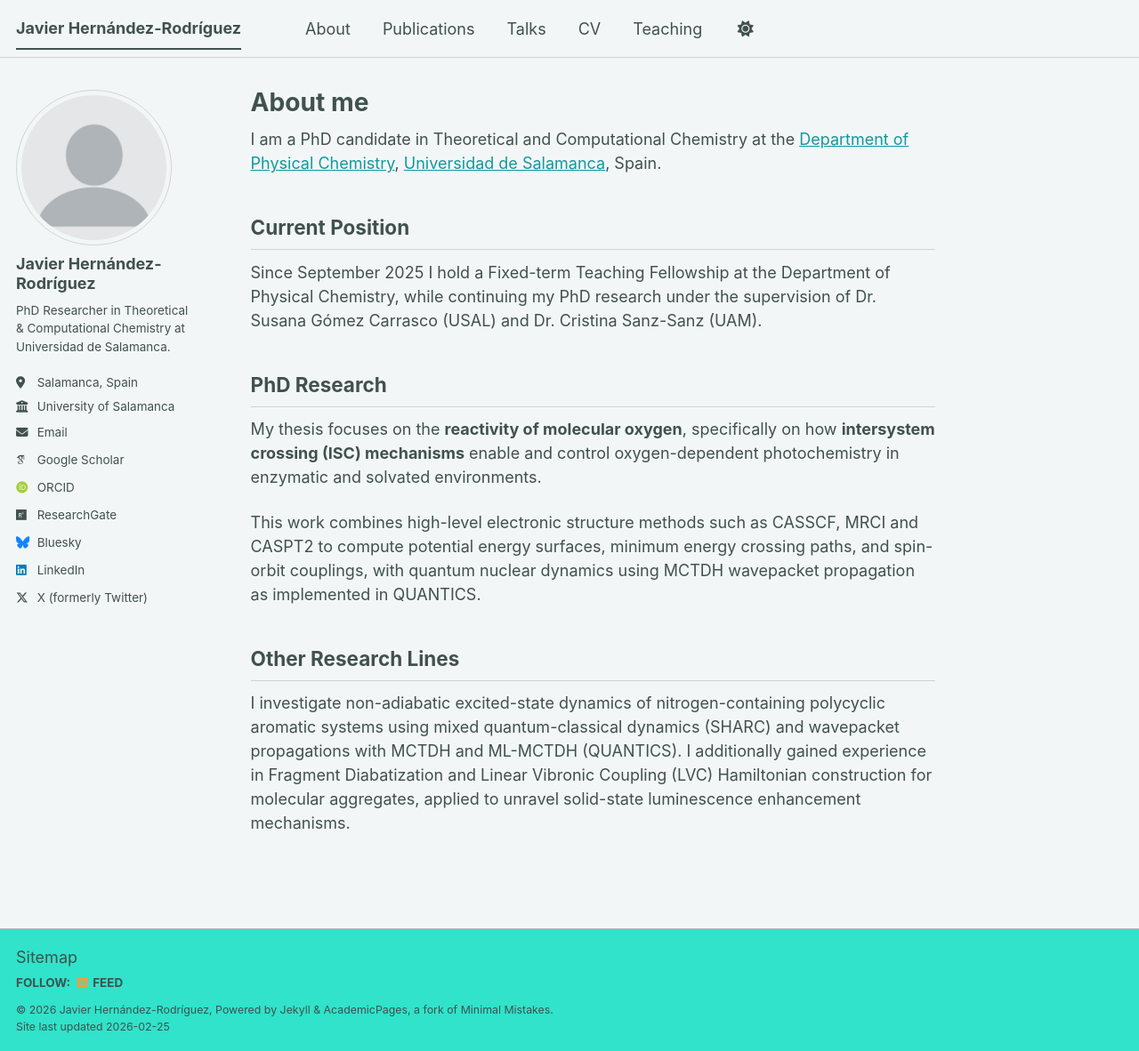
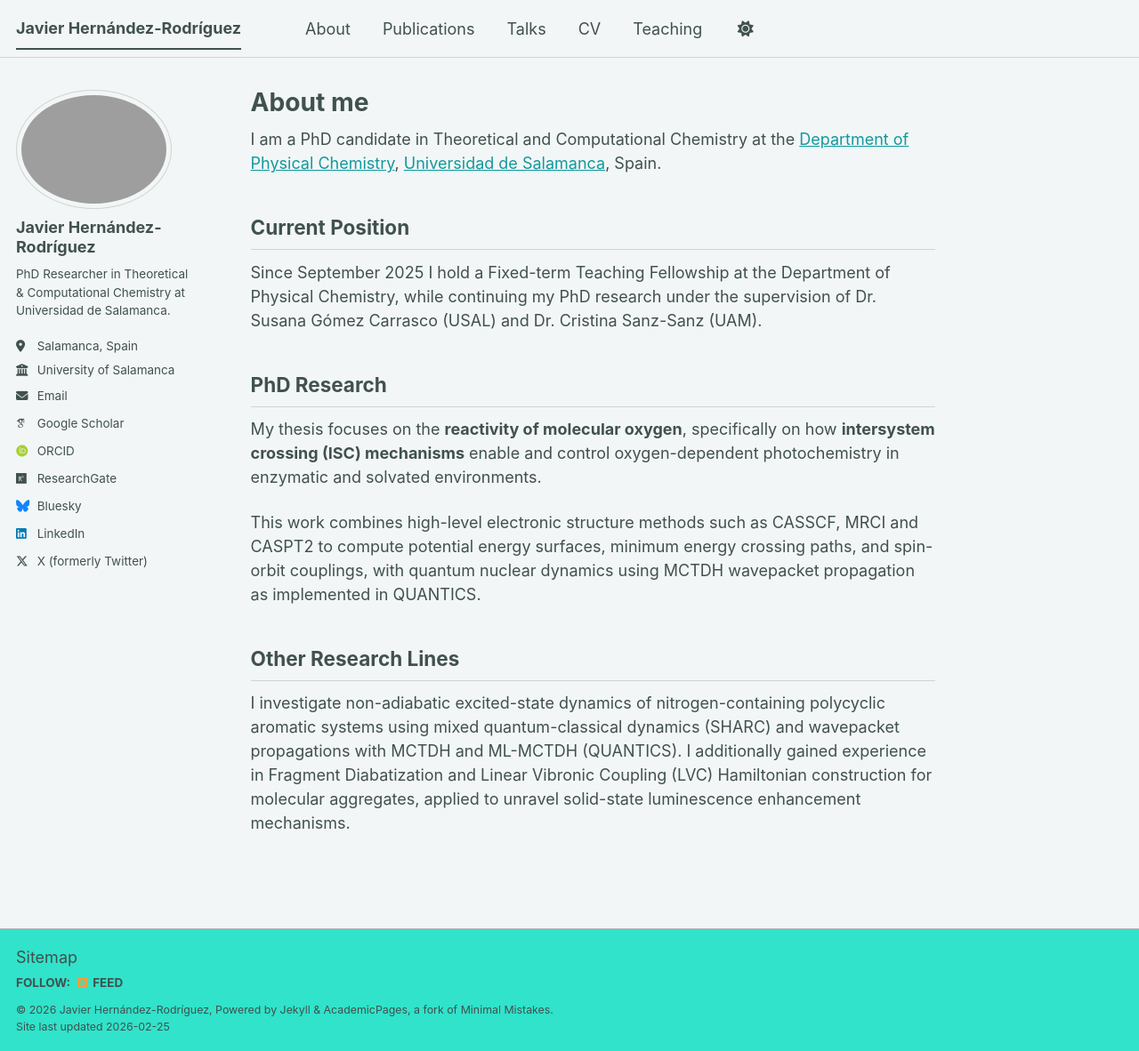
Before and after one commit to javier-hernandezr/javier-hernandezr.github.io, a Jekyll site: the page built from _pages/about.md, in a window 1280 px wide and 1182 px high. Shown: the whole window at 89% size. Built offline with Jekyll 4.4.1, drawn with Linux system fonts in a browser that asks for light colours; some web fonts are replaced; a script bundle is joined from its source files by our own code; library files that are not in the unit come from our copies.

Commit message:
Update _config.yml profile photo

```diff
--- a/_config.yml
+++ b/_config.yml
@@ -23,7 +23,7 @@ repository               : "javier-hernandezr/javier-hernandezr.github.io"
 #               Additional customization can be done by editing /_includes/author-profile.html
 author:
   # Biographic information
-  avatar           : "profile.png"
+  avatar           : "foto-portada.jpeg"
   name             : "Javier Hernández-Rodríguez"
   pronouns         : # example: "she/her"
   bio              : "PhD Researcher in Theoretical & Computational Chemistry at Universidad de Salamanca."
```
